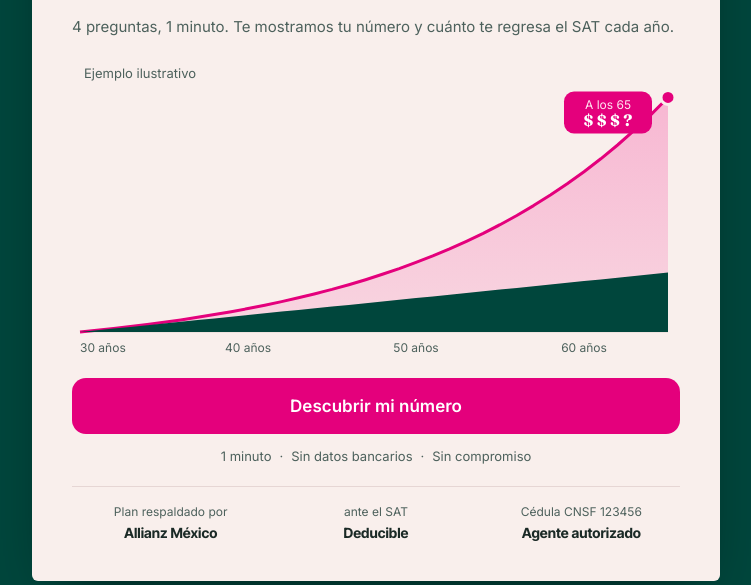
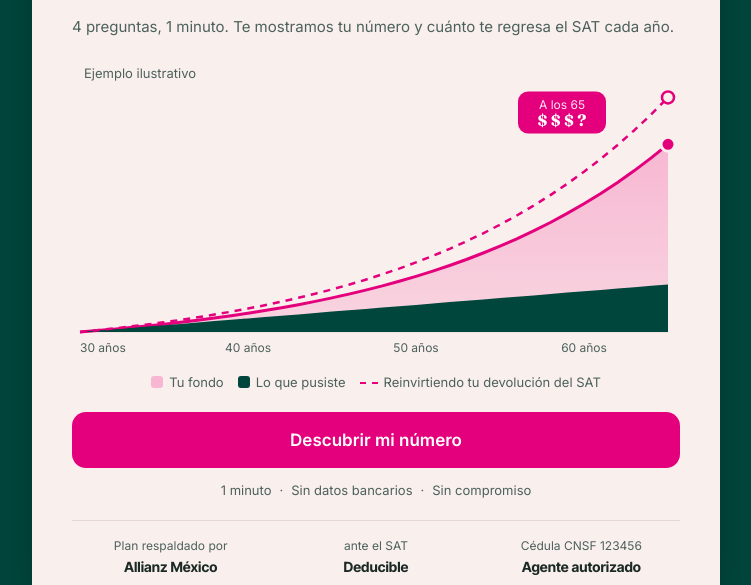
Before and after one commit to stajulian5/poly-retiro, a plain HTML site: page index.html in a window 1280 px wide. Shown: the part 215-800 px from the top of the page, without its empty margins (264-1015 px from the left). Drawn offline with Linux system fonts and the light colour scheme.

Commit message:
Gráfica de ejemplo: línea reinvirtiendo la devolución del SAT y leyenda
Co-Authored-By: Claude Opus 5.5 <noreply@anthropic.com>
Claude-Session: https://claude.ai/code/session_01Fs5Ey6HQULdy9zAwxMFUv2

```diff
--- a/index.html
+++ b/index.html
@@ -139,7 +139,8 @@ details ul{padding-left:20px;color:var(--mute);font-size:15px;margin:4px 0}detai
 .trust i{font-style:normal}
 .retpick{display:grid;gap:8px;justify-items:center}.opts.three{grid-template-columns:repeat(3,minmax(0,1fr));width:100%}
 .opts.three .opt{justify-content:center;font-size:18px}
-.legend span{white-space:nowrap}.legend .dash{width:18px;height:0;border-top:2.5px dashed var(--coral);border-radius:0;vertical-align:3px}
+.legend span{white-space:nowrap}.tlegend{justify-content:center;margin-top:-6px;font-size:13px;gap:6px 14px}
+.legend .dash{width:18px;height:0;border-top:2.5px dashed var(--coral);border-radius:0;vertical-align:3px}
 .linkbtn{background:none;border:0;color:var(--acc);font:600 15px Inter,sans-serif;cursor:pointer;padding:8px 0;min-height:44px;justify-self:center;text-decoration:underline;text-underline-offset:3px}
 .cb{display:grid;gap:10px;border:1.5px solid var(--line);border-radius:14px;padding:14px}
 .cb .lab{font-weight:600;font-size:15px}
@@ -163,6 +164,7 @@ details ul{padding-left:20px;color:var(--mute);font-size:15px;margin:4px 0}detai
   <h1 id="hello">¿Cuánto vas a tener a los 65?</h1>
   <p class="hint" id="helloSub">4 preguntas, 1 minuto. Te mostramos tu número y cuánto te regresa el SAT cada año.</p>
   <div class="fig"><svg id="teaser" role="img" aria-label="Ejemplo de cómo crece un ahorro para el retiro"></svg></div>
+  <div class="legend tlegend"><span><i style="background:var(--wall)"></i>Tu fondo</span><span><i style="background:var(--paid)"></i>Lo que pusiste</span><span><i class="dash"></i>Reinvirtiendo tu devolución del SAT</span></div>
   <button class="cta" data-go="1">Descubrir mi número</button>
   <p class="minitrust"><span>1 minuto</span><span>Sin datos bancarios</span><span>Sin compromiso</span></p>
   <div class="trust"><span><b id="backer">Allianz México</b>Plan respaldado por</span><span><b>Deducible</b>ante el SAT</span><span><b>Agente autorizado</b><i id="trustCed">por la CNSF</i></span></div>
@@ -458,7 +460,7 @@ function plot(s,p,opt={}){
  <circle cx="${X(end.age)}" cy="${Y(end.fund)}" r="7" fill="var(--coral)" stroke="var(--card)" stroke-width="3"/>`;
  if(ex){const pe=ex.map((d,i)=>(i?'L':'M')+X(d.age).toFixed(1)+' '+Y(d.fund).toFixed(1)).join(''),ee=ex[ex.length-1];
   h+=`<path class="exl" d="${pe}" fill="none" stroke="var(--coral)" stroke-width="2.5" stroke-dasharray="7 6" stroke-linejoin="round"/><circle cx="${X(ee.age)}" cy="${Y(ee.fund)}" r="6" fill="var(--card)" stroke="var(--coral)" stroke-width="2.5"/>`}
- if(opt.hide)h+=`<g transform="translate(${X(end.age)-104},${Math.max(2,Y(end.fund)-6)})"><rect width="88" height="42" rx="10" fill="var(--coral)"/><text x="44" y="18" text-anchor="middle" font-size="12" fill="#ffe3f1">A los 65</text><text x="44" y="35" text-anchor="middle" font-size="16" font-weight="700" fill="#fff" font-family="Fraunces,serif">$ $ $ ?</text></g>
+ if(opt.hide)h+=`<g transform="translate(${X(end.age)-(ex?150:104)},${Math.max(2,(ex?Y(ex[ex.length-1].fund):Y(end.fund))-6)})"><rect width="88" height="42" rx="10" fill="var(--coral)"/><text x="44" y="18" text-anchor="middle" font-size="12" fill="#ffe3f1">A los 65</text><text x="44" y="35" text-anchor="middle" font-size="16" font-weight="700" fill="#fff" font-family="Fraunces,serif">$ $ $ ?</text></g>
   <text x="${L+4}" y="${Tp+4}" font-size="13" fill="var(--mute)">Ejemplo ilustrativo</text>`;
  else h+=`<line id="hx" y1="${Tp}" y2="${H-B}" stroke="var(--ink)" stroke-dasharray="3 3" opacity="0"/><rect id="hit" x="${L}" y="0" width="${W-L-Rr}" height="${H}" fill="transparent"/>`;
  s.innerHTML=h;
@@ -474,9 +476,9 @@ function plot(s,p,opt={}){
  hit.addEventListener('mousemove',mv);hit.addEventListener('touchmove',mv,{passive:true});
  hit.addEventListener('mouseleave',()=>{tip.style.opacity=0;hx.setAttribute('opacity',0)});
 }
-const teaserPts=[...Array(36)].map((_,y)=>({age:30+y,paid:y,fund:(1.07**y-1)/.07}));
+const teaserPts=[...Array(36)].map((_,y)=>({age:30+y,paid:y,fund:(1.07**y-1)/.07})),teaserEx=teaserPts.map(d=>({age:d.age,fund:d.fund*1.25}));
 let res=null;
-const drawAll=()=>{plot($('teaser'),teaserPts,{hide:true});if(res)plot($('chart'),res.pts,{extra:res.reinv})};
+const drawAll=()=>{plot($('teaser'),teaserPts,{hide:true,extra:teaserEx});if(res)plot($('chart'),res.pts,{extra:res.reinv})};
 const ro=new ResizeObserver(drawAll);ro.observe(document.querySelector('main'));
 
 /* embudo */
```
